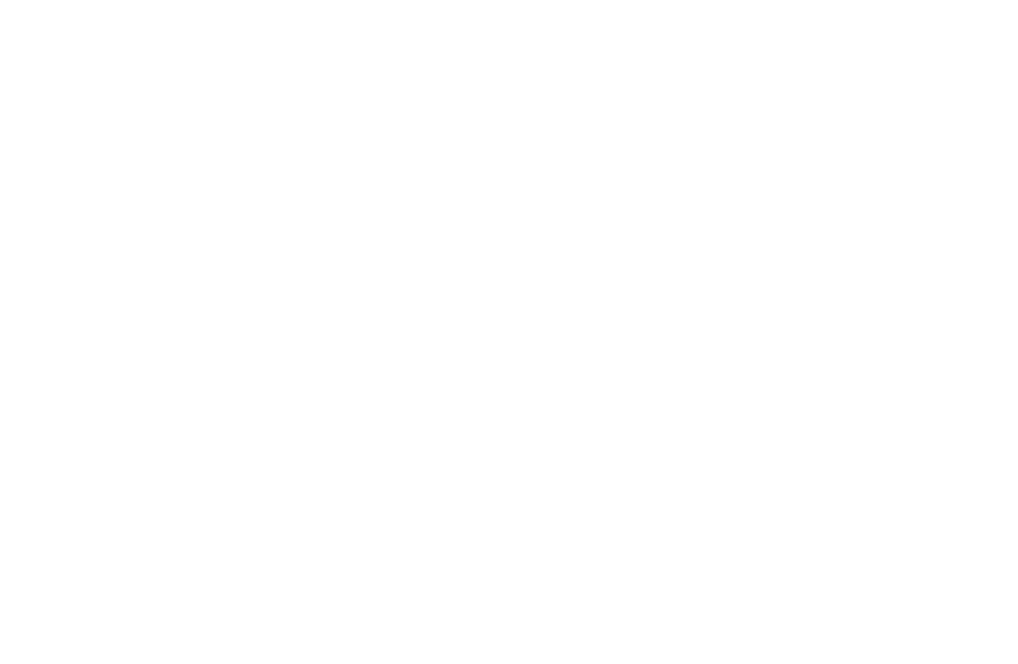
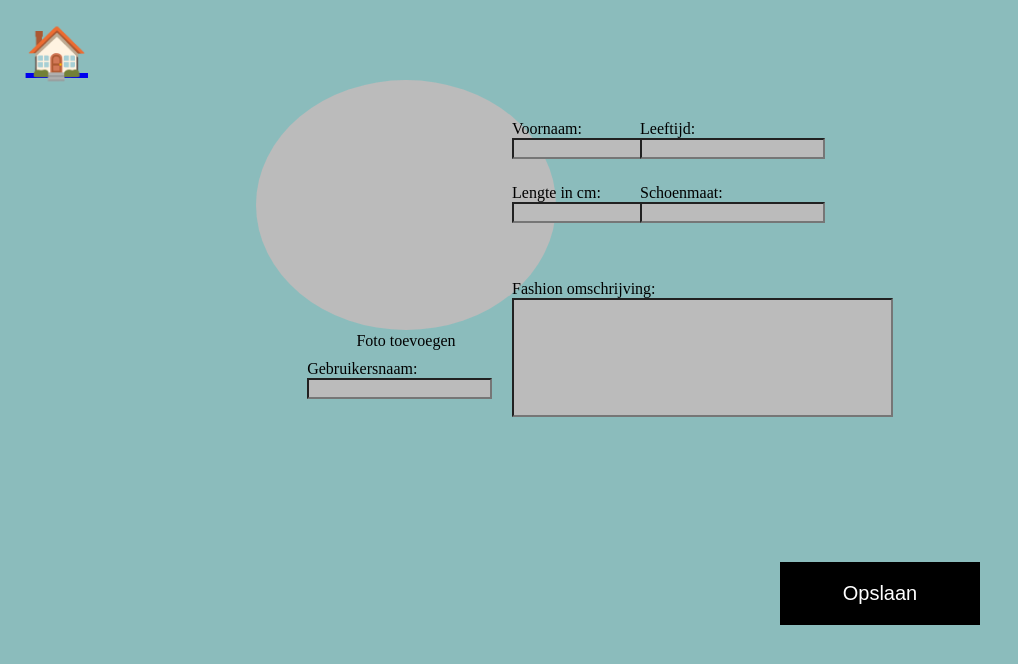
Before and after one commit to DidierVanspauwen/modeFrontEnd, a PHP site: page /newProfile.php in a window 1280 px wide. Before the commit the part shown is empty. Shown: the top 664 px of the page, without its empty margins (0-1018 px from the left). Run offline with PHP 8.4, Linux system fonts and the light colour scheme.

Commit message:
newProfile

```diff
--- a/newProfile.css
+++ b/newProfile.css
@@ -0,0 +1,110 @@
+body{
+    text-align: center;
+    background-color: #8BBCBC;
+}
+
+#home {
+    position: absolute;
+    top: 3%;
+    left: 2%;
+    font-size: 50px;
+  }
+
+#greyCircle {
+    position: absolute;
+    top:10%;
+    left: 20%;
+    height: 250px;
+    width: 300px;
+    background-color: #bbb;
+    border-radius: 50%;
+    display: inline-block;
+  }
+
+/*Username input field*/
+#usernameInputField {
+    position: absolute;
+    top: 45%;
+    left: 24%;
+    text-align: left;
+}
+
+#username {
+    background-color: #bbb;
+}
+
+/*First name input field*/
+#firstNameInputField {
+    position: absolute;
+    top: 15%;
+    left: 40%;
+    text-align: left;
+}
+
+#firstName {
+    background-color: #bbb;
+}
+
+/*Length input field*/
+#lengthInputField {
+    position: absolute;
+    top: 23%;
+    left: 40%;
+    text-align: left;
+}
+
+#length {
+    background-color: #bbb;
+}
+
+/*Age input field*/
+#ageInputField {
+    position: absolute;
+    top: 15%;
+    left: 50%;
+    text-align: left;
+}
+
+#age {
+    background-color: #bbb;
+}
+
+/*Shoe size input field*/
+#shoeSizeInputField {
+    position: absolute;
+    top: 23%;
+    left: 50%;
+    text-align: left;
+}
+
+#shoeSize {
+    background-color: #bbb;
+}
+
+/*Fashion description input field*/
+#fashionDescriptionInputField {
+    position: absolute;
+    top: 35%;
+    left: 40%;
+    text-align: left;
+}
+
+#fashionDes {
+    background-color: #bbb;
+    padding: 50px 100px;
+}
+
+/*Save button*/
+Button{
+    position: absolute;
+    bottom: 175px;
+    right: 300px;
+    display: inline-block;
+    background-color: black;
+    padding: 20px;
+    width: 200px;
+    color: white;
+    text-align: center;
+    font-size: 20px;
+    border: none;
+}
--- a/newProfile.php
+++ b/newProfile.php
@@ -9,5 +9,55 @@
 </head>
 <body>
 
+    <!--Home button-->
+    <div id="home"><a href=.php >&#127968 </a></div>
+
+    <!--greyCircle-->
+    <div id="greyCircle">
+        <br><br><br><br><br><br><br><br><br<br><br><br><br><br><br><br>
+        Foto toevoegen
+    </div>
+
+    <!--username inputfield-->
+    <div id="usernameInputField">
+    <label for="username">Gebruikersnaam:</label><br>
+    <input type="text" id="username" name="username">
+    </div>
+
+    <!--first name inputfield-->
+    <div id="firstNameInputField">
+    <label for="firstName">Voornaam:</label><br>
+    <input type="text" id="firstName" name="firstName">
+    </div>
+
+    <!--length inputfield-->
+    <div id="lengthInputField">
+    <label for="length">Lengte in cm:</label><br>
+    <input type="text" id="length" name="length">
+    </div>
+
+    <!--age inputfield-->
+    <div id="ageInputField">
+    <label for="age">Leeftijd:</label><br>
+    <input type="text" id="age" name="age">
+    </div>
+
+    <!--shoe size inputfield-->
+    <div id="shoeSizeInputField">
+    <label for="shoeSize">Schoenmaat:</label><br>
+    <input type="text" id="shoeSize" name="shoeSize">
+    </div>
+
+    <!--fashion description inputfield-->
+    <div id="fashionDescriptionInputField">
+    <label for="fashionDes">Fashion omschrijving:</label><br>
+    <input type="text" id="fashionDes" name="fashionDes">
+    </div>
+
+    <!--'save' button-->
+    <div id="saveButton">
+    <button type="button" onclick="alert('Je profiel is aangemaakt. Welkom!')">Opslaan</button>
+    </div>
+
 </body>
 </html>
```
